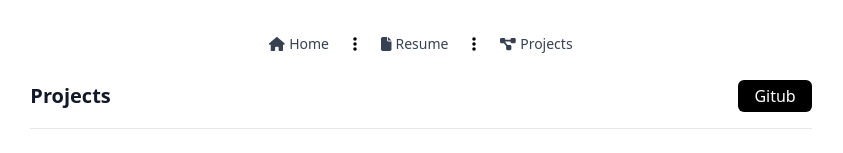
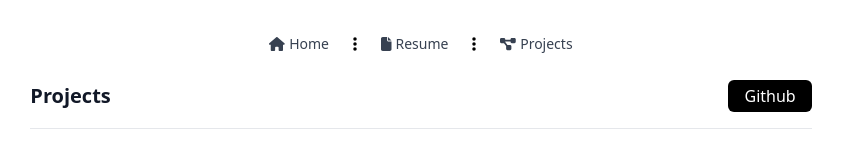
Before and after one commit to saurav2942/Portfolio, a React (Vite) app: page /projects in a window 1280 px wide. Shown: the top 153 px of the page, without its empty margins (219-1062 px from the left). Built offline with nearby package versions, Linux system fonts and the light colour scheme; grey boxes are pictures that could not be loaded.

Commit message:
Update ProjectsPage.js

```diff
--- a/src/components/ProjectsPage.js
+++ b/src/components/ProjectsPage.js
@@ -129,7 +129,7 @@ const Projects = () => {
               target="blank"
               className="bg-black rounded-md px-4 py-1 text-white scale-100 transition duration-300 ease-in-out hover:scale-105"
             >
-              Gitub
+              Github
             </a>
           </div>
           <div className="mx-auto w-full max-w-5xl">
```
